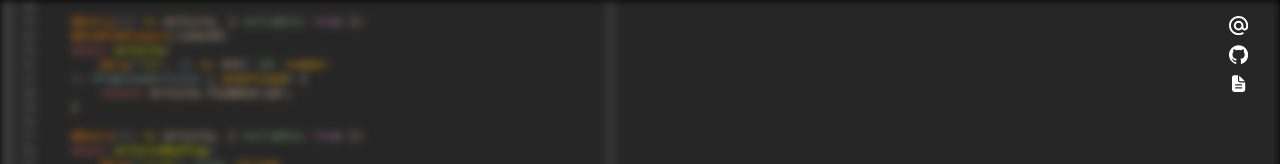
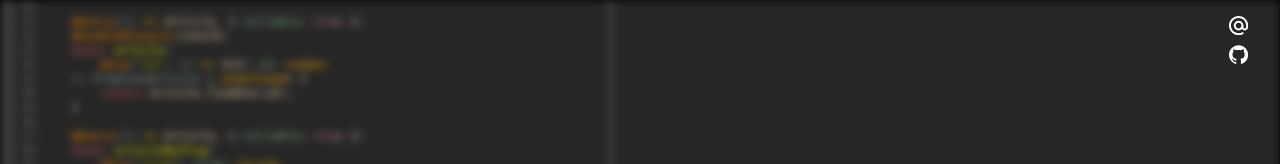
Before and after one commit to mDeram/portfolio, a React (Create React App) app: page / in a window 1280 px wide. Shown: the top 164 px of the page. Built offline with nearby package versions, Linux system fonts and the light colour scheme.

Commit message:
feat: remove resume download

```diff
--- a/package.json
+++ b/package.json
@@ -18,10 +18,7 @@
     "start": "react-scripts start",
     "build": "react-scripts build",
     "test": "react-scripts test",
-    "eject": "react-scripts eject",
-    "updateCVFr": "mv \"$HOME/Downloads/cv fr.pdf\" ./public/pdf/cv_deramecourt_mathurin_fr.pdf",
-    "updateCVEn": "mv \"$HOME/Downloads/cv en.pdf\" ./public/pdf/cv_deramecourt_mathurin_en.pdf",
-    "updateCV": "npm run updateCVFr; npm run updateCVEn"
+    "eject": "react-scripts eject"
   },
   "eslintConfig": {
     "extends": [
--- a/src/components/SmallContact.jsx
+++ b/src/components/SmallContact.jsx
@@ -1,22 +1,10 @@
 import { SiGithub, SiMaildotru } from "react-icons/si";
-import { IoDocumentText } from "react-icons/io5";
 
 function SmallContact() {
-    function getResumeUrl() {
-        let suffix = "en";
-
-        let language = navigator.language || navigator.userLanguage;
-        if (typeof language === "string" && language.toLowerCase().split("-")[0] === "fr")
-            suffix = "fr";
-
-        return `${process.env.PUBLIC_URL}/pdf/cv_deramecourt_mathurin_${suffix}.pdf`;
-    }
-
     return (
         <div className="contact">
             <a className="email" href="mailto:contact@mderam.com"><SiMaildotru title="Send Email"/></a>
             <a className="github" href="https://github.com/mDeram" target="_blank" rel="noreferrer"><SiGithub title="Open Github"/></a>
-            <a className="resume" href={getResumeUrl()} target="_blank" rel="noreferrer"><IoDocumentText title="Download Resume"/></a>
         </div>
     );
 }
```
Also changed, not shown: 2 other files (tests, documents, lock files or other folders).
